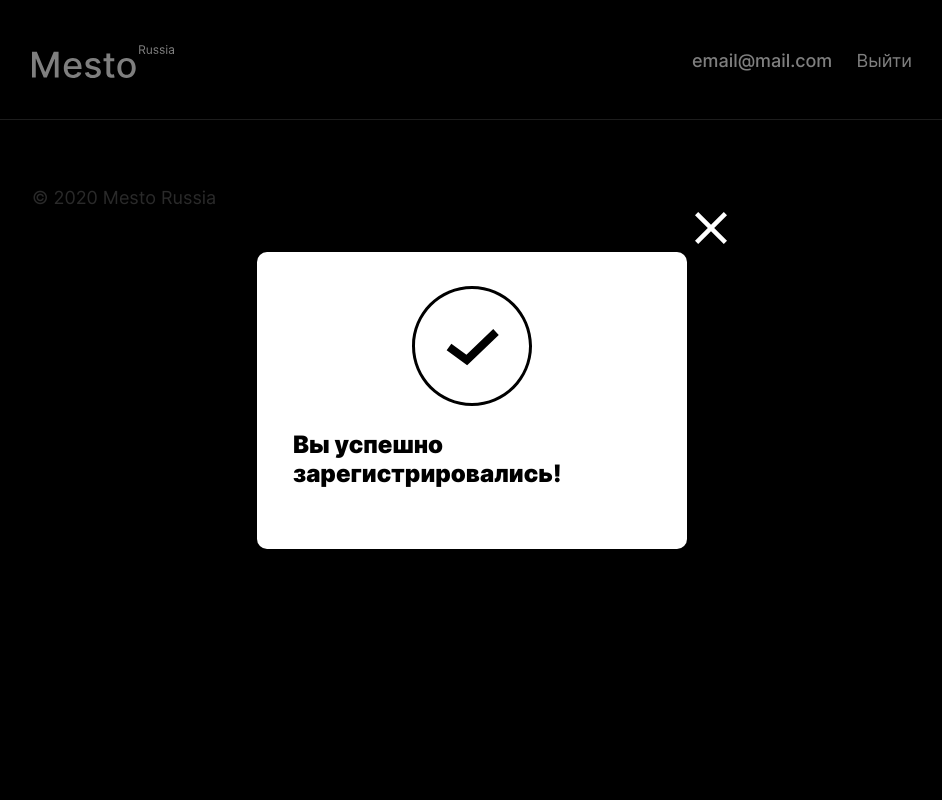
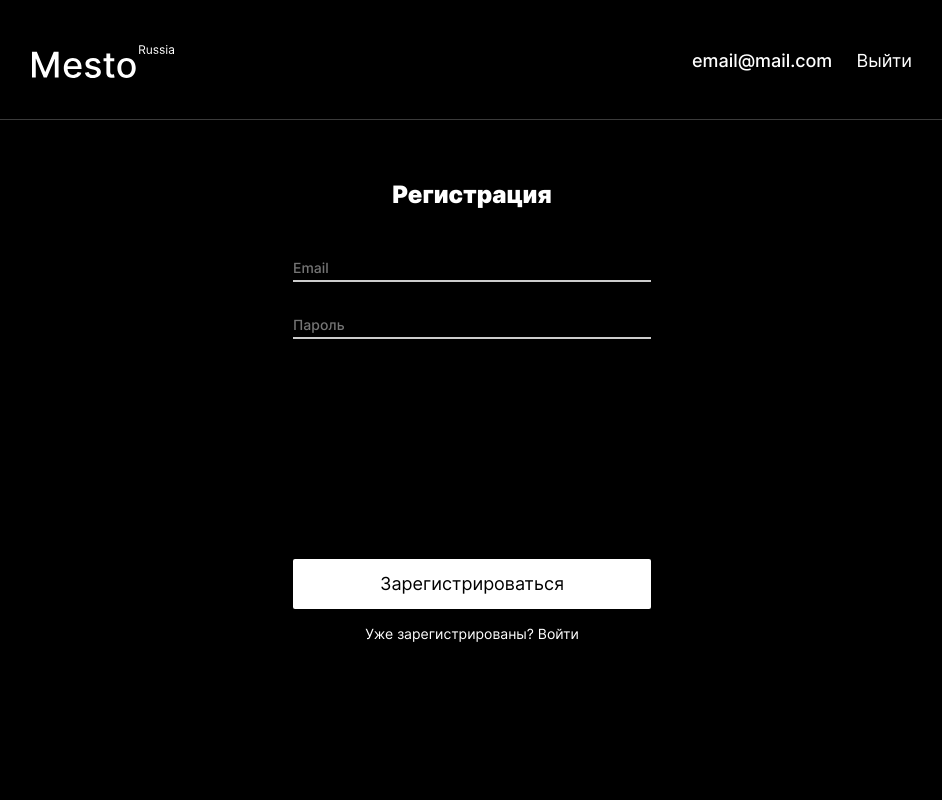
Before and after one commit to OlgaSharoglazova/react-mesto-auth, a React (Create React App) app: page /signup in a window 1280 px wide. Shown: the top 800 px of the page, without its empty margins (168-1110 px from the left). Built offline with nearby package versions, Linux system fonts and the light colour scheme; no server answers.

Commit message:
protectedroute

```diff
--- a/src/components/App.js
+++ b/src/components/App.js
@@ -13,6 +13,7 @@ import { Routes, Route } from "react-router-dom";
 import Register from "./Register.js";
 import Login from "./Login.js";
 import InfoTooltip from "./InfoTooltip.js";
+import ProtectedRoute from "./ProtectedRoute";
 
 function App() {
   const [isEditProfilePopupOpen, setisEditProfilePopupOpen] =
@@ -24,6 +25,7 @@ function App() {
   const [selectedCard, setselectedCard] = React.useState(null);
   const [currentUser, setСurrentUser] = React.useState({});
   const [cards, setCards] = React.useState([]);
+  const [isLoggedIn, setisLoggedIn] = React.useState(false);
 
   React.useEffect(() => {
     getInfoUser();
@@ -144,7 +146,8 @@ function App() {
         <div className="content">
           <Header />
           <Routes>
-            <Route exact path="/" element={<Main
+            <Route exact path="/" element={<ProtectedRoute element={Main}
+                isLoggedIn={isLoggedIn}
                 onEditProfile={handleEditProfileClick}
                 onAddPlace={handleAddPlaceClick}
                 onEditAvatar={handleEditAvatarClick}
@@ -152,8 +155,8 @@ function App() {
                 onCardLike={handleCardLike}
                 onCardDelete={handleCardDelete}
                 cards={cards} />} />
-            <Route path="/sign-up" element={<Register onInfoTooltip={handleInfoTooltipOpen} />} />
-            <Route path="/sign-in" element={<Login />} />
+            <Route path="/signup" element={<Register onInfoTooltip={handleInfoTooltipOpen} />} />
+            <Route path="/signin" element={<Login />} />
           </Routes>
           <Footer />
         </div>
--- a/src/components/Header.js
+++ b/src/components/Header.js
@@ -7,7 +7,7 @@ function Header() {
       <div className="header__logo" />
       <div className="header__navigation">
         <p className="header__email">email@mail.com</p>
-        <Link to="/sign-in" className="header__link">Выйти</Link>
+        <Link to="/signin" className="header__link">Выйти</Link>
       </div>
     </header>
   );
--- a/src/components/InfoTooltip.js
+++ b/src/components/InfoTooltip.js
@@ -3,7 +3,7 @@ import success from "../images/success.svg";
 
 function InfoTooltip({ isOpen, onClose }) {
   return (
-    <div className="popup popup-info popup_opened">
+    <div className={`popup popup-info ${isOpen ? "popup_opened" : ""}`}>
       <div className="popup__container popup__container-info">
         <img src={success} className="popup__icon" alt="галочка" />
         <p className="popup__text">Вы успешно зарегистрировались!</p>
--- a/src/components/Login.js
+++ b/src/components/Login.js
@@ -1,11 +1,27 @@
 import React from "react";
 
 function Login() {
+  const [formValue, setFormValue] = React.useState({ email: "", password: "" });
+
+  const handleChange = (evt) => {
+    const { name, value } = evt.target;
+    setFormValue({ ...formValue, [name]: value });
+  };
+
+  const handleSubmit = (evt) => {
+    evt.preventDefault();
+  };
+
   return (
     <div className="auth">
       <div className="auth__container">
         <h2 className="auth__title">Вход</h2>
-        <form className="auth__form" name="form-register" noValidate>
+        <form
+          className="auth__form"
+          name="form-register"
+          noValidate
+          onSubmit={handleSubmit}
+        >
           <input
             className="auth__input auth__input-email"
             type="email"
@@ -14,6 +30,9 @@ function Login() {
             maxLength={40}
             placeholder="Email"
             id="input-email"
+            value={formValue.email}
+            onChange={handleChange}
+            autoComplete="email"
           ></input>
           <span className="auth__input-error" />
           <input
@@ -24,6 +43,9 @@ function Login() {
             maxLength={20}
             placeholder="Пароль"
             id="input-password"
+            value={formValue.password}
+            onChange={handleChange}
+            autoComplete="current-password"
           ></input>
           <span className="auth__input-error" />
           <button className="auth__button" type="submit">
--- /dev/null
+++ b/src/components/ProtectedRoute.js
@@ -0,0 +1,9 @@
+import * as React from 'react';
+import { Navigate } from "react-router-dom";
+
+const ProtectedRoute = ({ isLoggedIn, element: Component, ...props  }) => {
+  return (
+    isLoggedIn ? <Component {...props} /> : <Navigate to="/signup" replace/>
+)}
+
+export default ProtectedRoute;
--- a/src/components/Register.js
+++ b/src/components/Register.js
@@ -1,12 +1,28 @@
 import React from "react";
 import { Link } from "react-router-dom";
 
-function Register({onInfoTooltip}) {
+function Register({ onInfoTooltip }) {
+  const [formValue, setFormValue] = React.useState({ email: "", password: "" });
+
+  const handleChange = (evt) => {
+    const { name, value } = evt.target;
+    setFormValue({ ...formValue, [name]: value });
+  };
+
+  const handleSubmit = (evt) => {
+    evt.preventDefault();
+  };
+
   return (
     <div className="auth">
       <div className="auth__container">
         <h2 className="auth__title">Регистрация</h2>
-        <form className="auth__form" name="form-register" noValidate>
+        <form
+          className="auth__form"
+          name="form-register"
+          noValidate
+          onSubmit={handleSubmit}
+        >
           <input
             className="auth__input auth__input-email"
             type="email"
@@ -15,6 +31,9 @@ function Register({onInfoTooltip}) {
             maxLength={40}
             placeholder="Email"
             id="input-email"
+            value={formValue.email}
+            onChange={handleChange}
+            autoComplete="email"
           ></input>
           <span className="auth__input-error" />
           <input
@@ -25,14 +44,21 @@ function Register({onInfoTooltip}) {
             maxLength={20}
             placeholder="Пароль"
             id="input-password"
+            value={formValue.password}
+            onChange={handleChange}
+            autoComplete="new-password"
           ></input>
           <span className="auth__input-error" />
-          <button className="auth__button" type="submit" onClick={onInfoTooltip}>
+          <button
+            className="auth__button"
+            type="submit"
+            onClick={onInfoTooltip}
+          >
             Зарегистрироваться
           </button>
         </form>
         <div className="auth__login">
-          <Link to="/sign-in" className="auth__login-link">
+          <Link to="/signin" className="auth__login-link">
             Уже зарегистрированы? Войти
           </Link>
         </div>
```
